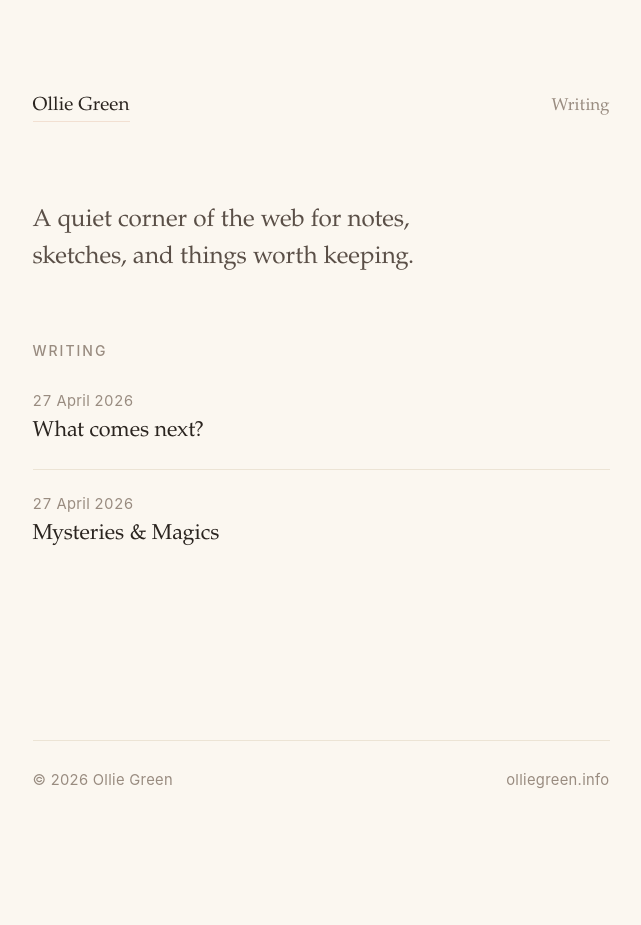
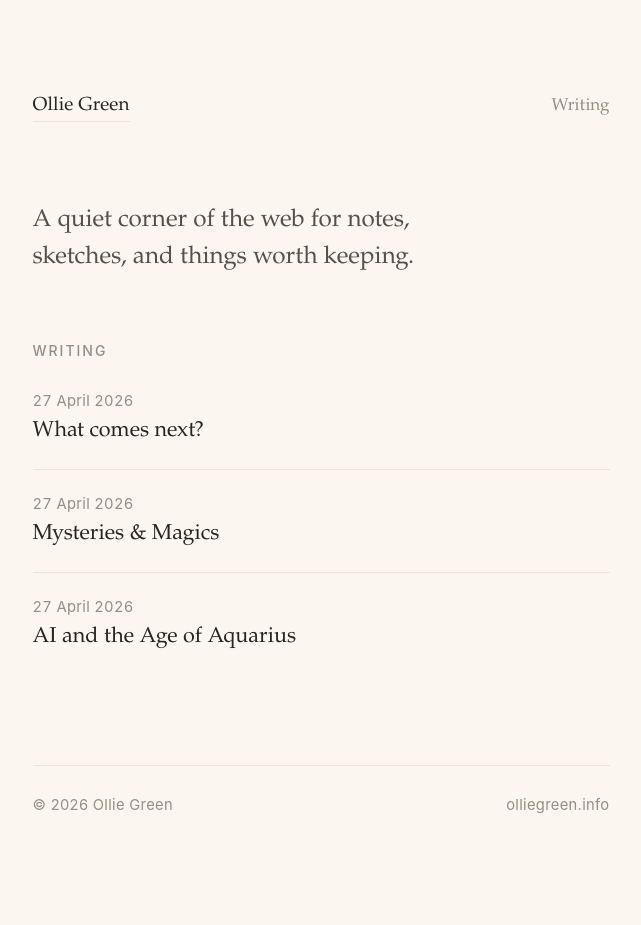
Before and after one commit to OliverEGreen/OliverEGreen.github.io, a Jekyll site: the page built from index.html, in a window 1280 px wide. Shown: the whole page, without its empty margins (319-960 px from the left). Built offline with Jekyll 4.4.1, drawn with Linux system fonts in a browser that asks for light colours; before the commit the page ends 900 px from its top, so only the background shows below that.

Commit message:
Update front matter for Jekyll

```diff
--- a/_posts/AI and the Age of Aquarius.md
+++ b/_posts/2026-04-27-AI-and-the-Age-of-Aquarius.md
@@ -1,3 +1,8 @@
+---
+title: "AI and the Age of Aquarius"
+date: 2026-04-27
+---
+
 # AI and the Age of Aquarius
 
 There's an idea in astrology; the procession of the equinoxes. On March 21st, the sun rises in front of a constellation. Due to... the tilt of the Earth? This tends to change every roughly 2-2.5 thousand years.
```
